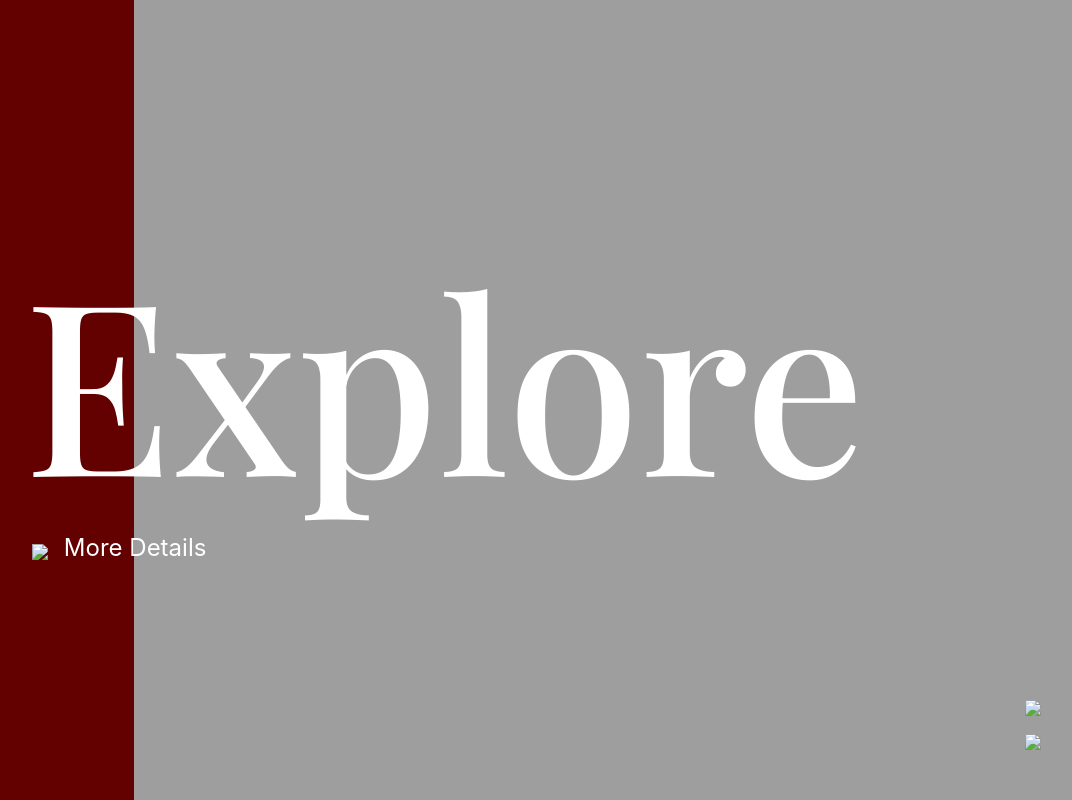
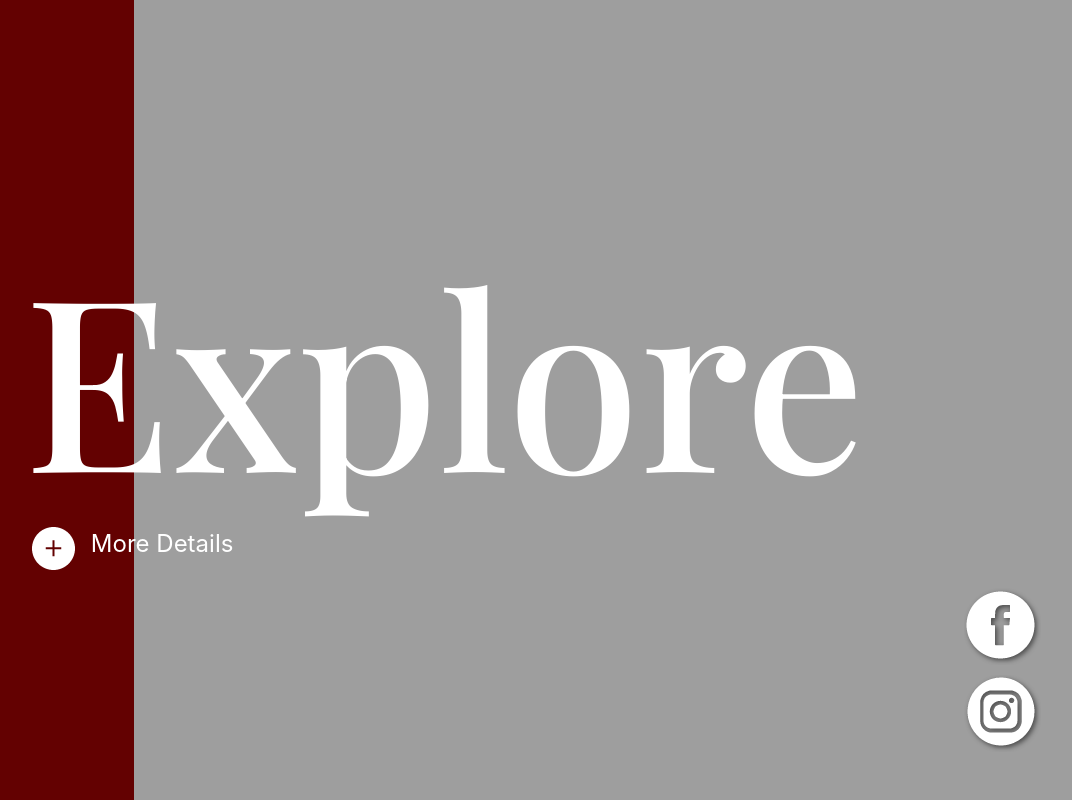
Before and after one commit to jeffyd193/udundi-challenge, a plain HTML site: page index.html in a window 1280 px wide. Shown: the whole page, without its empty margins (186-1258 px from the left). Drawn offline with nearby package versions, Linux system fonts and the light colour scheme; the site is published under a folder, as on GitHub Pages, so addresses that start at the root find nothing.

Commit message:
fix-broken-images

```diff
--- a/index.html
+++ b/index.html
@@ -25,11 +25,11 @@
 
                 <h1 id="explore-text" class="text-white ">Explore</h1>
                 <div class="text-white w-50">
-                    <button id="explore-btn" class="noSelect" type="button" class="btn d-flex align-items-center" ><img src="/assets/images/Plus.png"><span class="text-white  p-3 detail-text">More Details</span></button>
+                    <button id="explore-btn" class="noSelect" type="button" class="btn d-flex align-items-center" ><img src="assets/images/Plus.png"><span class="text-white  p-3 detail-text">More Details</span></button>
                 </div>
 
                 <div class="col-lg-6 explore-box hidden" id="explore-modal">
-                    <div id="close-btn" class="close"><img src="./assets/images/Path.png"></div>
+                    <div id="close-btn" class="close"><img src="assets/images/Path.png"></div>
                     <div class="text-container">
                         <h2>Explore</h2>
                         <span></span>
@@ -41,8 +41,8 @@
             </div><!-- explore-container -->
 
             <div class="socials-container col-lg-2 d-flex align-items-end">
-                <a href="https://www.facebook.com"><img src="/assets/images/facebook.png"></a>
-                <a href="https://www.instagram.com"><img src="/assets/images/instagram.png"></a>
+                <a href="https://www.facebook.com"><img src="assets/images/facebook.png"></a>
+                <a href="https://www.instagram.com"><img src="assets/images/instagram.png"></a>
             </div><!-- Socials-container col-lg-2 d-flex align-items-end p-5 -->
 
         </div><!-- content-container container-fluid position-absolute d-flex h-100 -->
```
